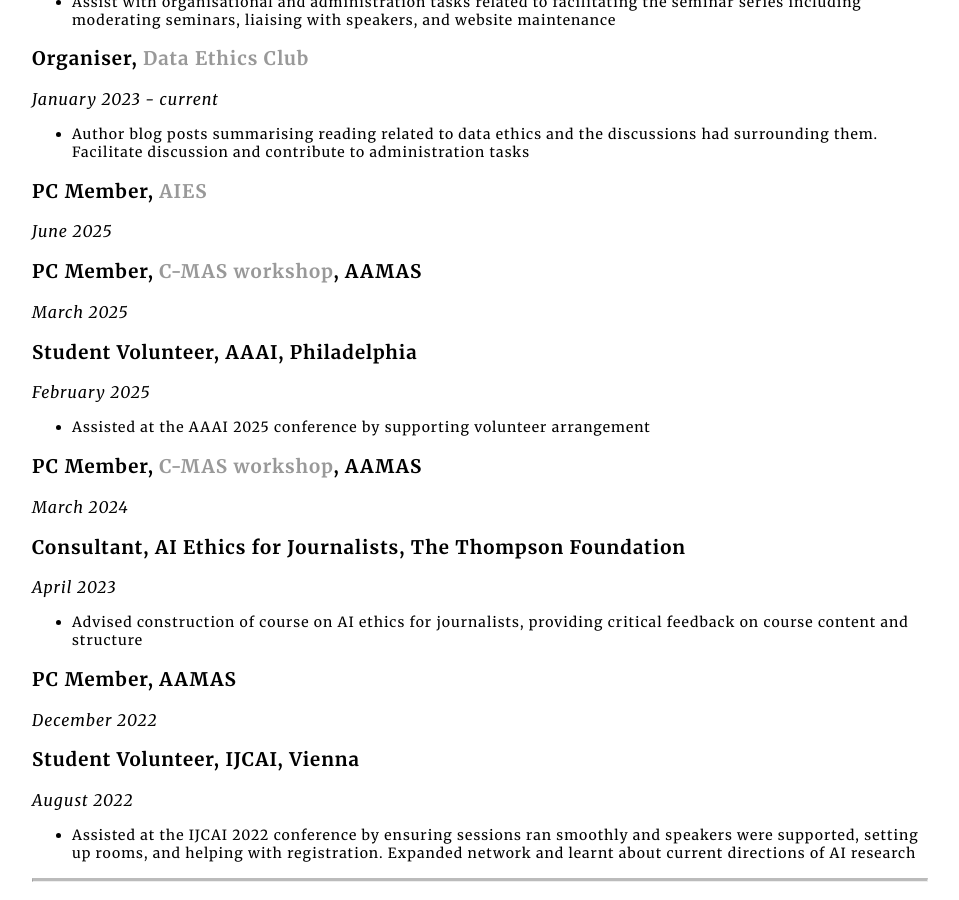
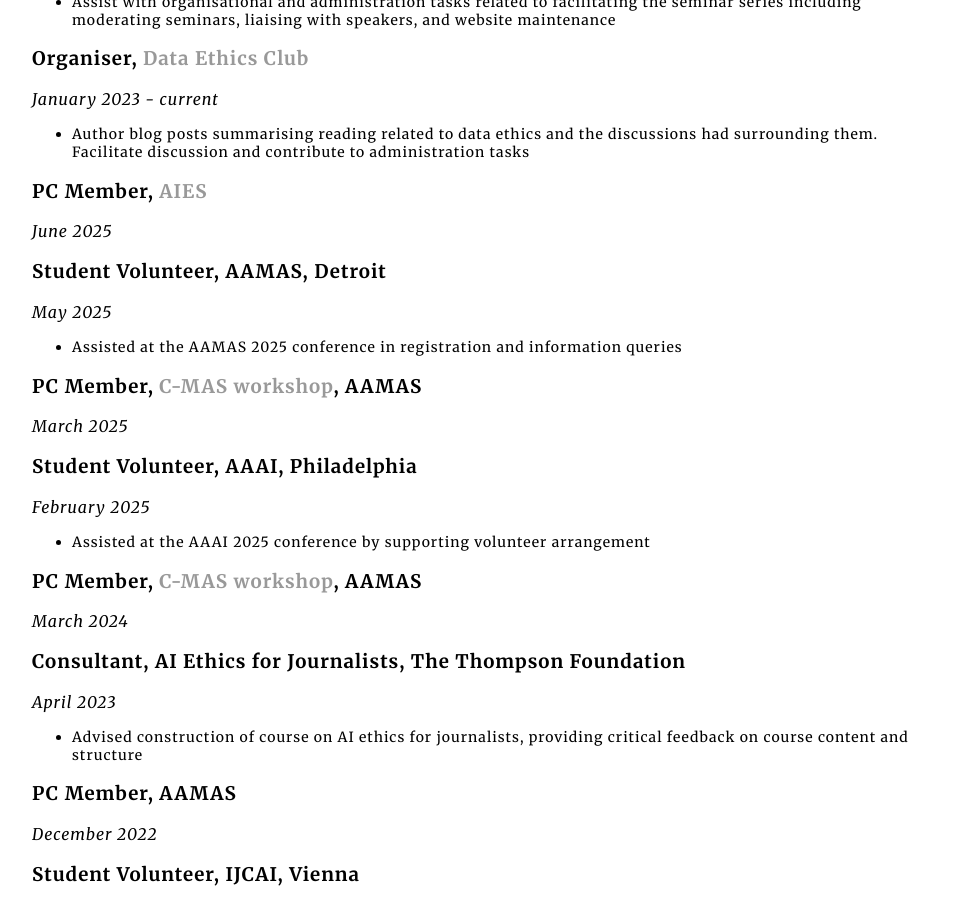
Before and after one commit to jessica-woodgate/jessica-woodgate.github.io, a Jekyll site: the page built from docs/cv/index.html, in a window 1280 px wide and 900 px high, scrolled down 3806 px. Shown: the whole window, without its empty margins (160-1119 px from the left). Built offline with Jekyll 4.4.1, drawn with Linux system fonts in a browser that asks for light colours.

Commit message:
aamas volunteering

```diff
--- a/docs/cv/index.html
+++ b/docs/cv/index.html
@@ -172,6 +172,12 @@
 					<h3>PC Member, <a href="https://www.aies-conference.com/2025/">AIES</a></h3>
 					<i class="dates">June 2025</i>
 
+					<h3>Student Volunteer, AAMAS, Detroit</h3>
+					<i class="dates">May 2025</i>
+					<ul class="publications-list">
+						<li>Assisted at the AAMAS 2025 conference in registration and information queries</li>
+					</ul>
+
 					<h3>PC Member, <a href="https://sites.google.com/view/cmas25/home?authuser=0">C-MAS workshop</a>, AAMAS</h3>
 					<i class="dates">March 2025</i>
 
```
